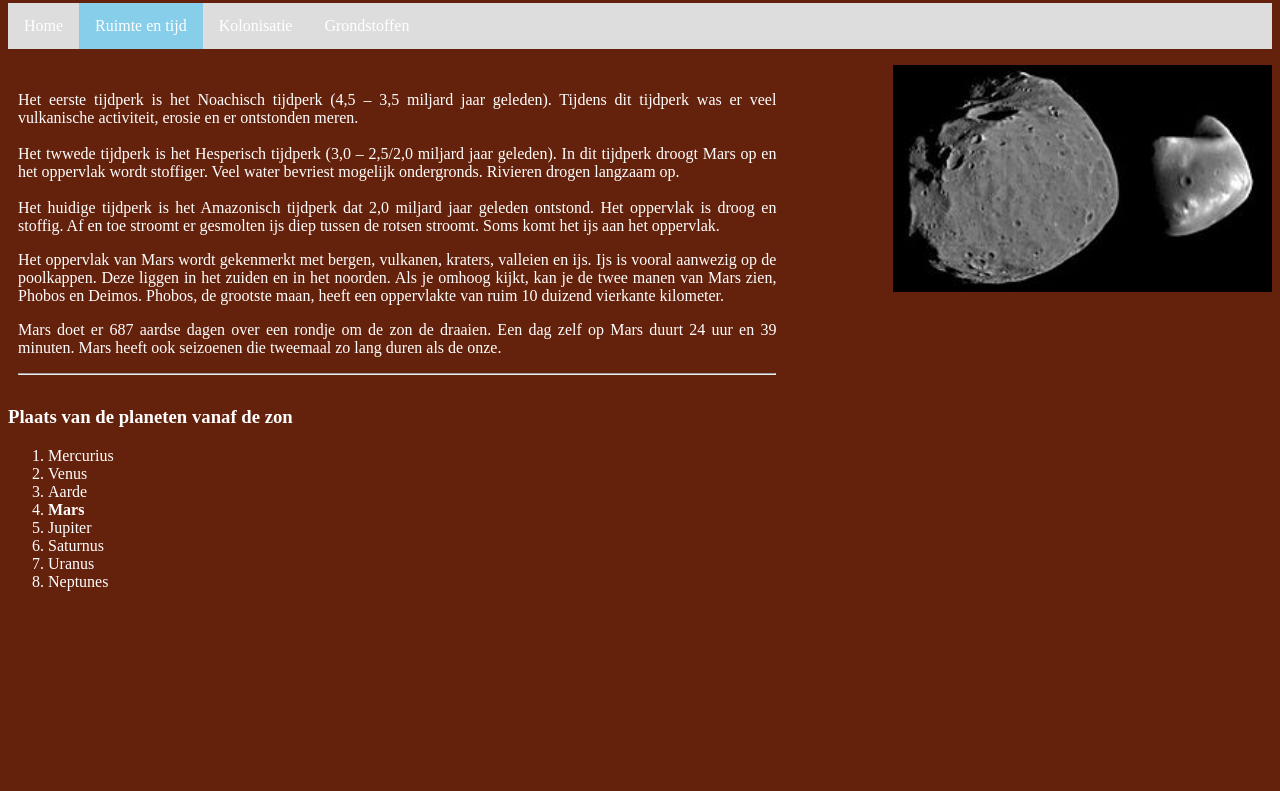
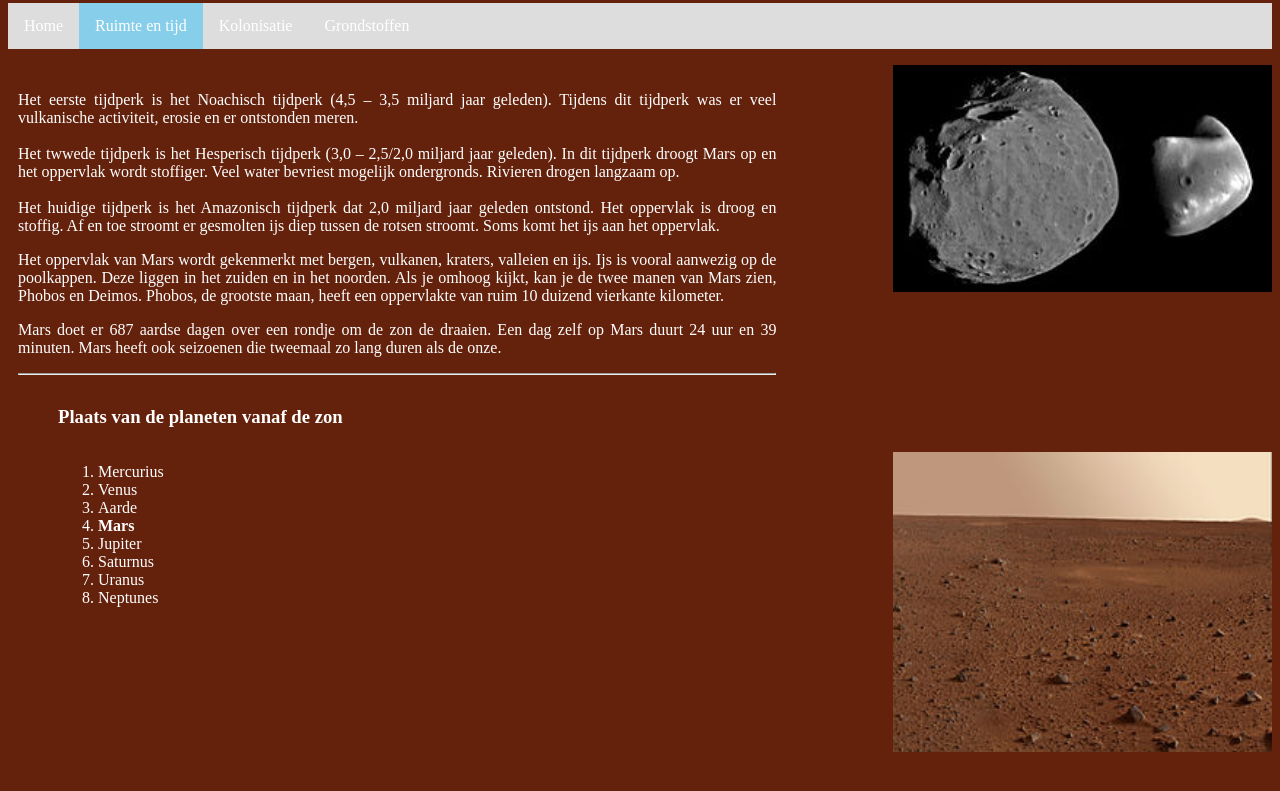
Before and after one commit to emmaus-4v/website-4vin2-Milan, a plain HTML site: page ruimteentijd.html in a window 1280 px wide. Shown: the part 79-870 px from the top of the page. Before the commit the page ends 821 px from the top, so only its background shows below. Drawn offline with Linux system fonts and the light colour scheme.

Commit message:
plaatje oppervlak

```diff
--- a/ruimteentijd.html
+++ b/ruimteentijd.html
@@ -48,9 +48,9 @@
             <li>Uranus</li>
             <Li>Neptunes</Li>
 
-           </ol>
-           <img src="">
-           </div>
+           </ol></div>
+           <div width="40%"><img  id="oppervlak"src="Oppervlak Mars.jpg"></div>
+
 
 
 
--- a/style.css
+++ b/style.css
@@ -32,12 +32,24 @@ color:white;
 #manen {
     float: right;
     width: 30%;
+    margin-bottom: 5px;
 }
 footer{
     margin-bottom: 3px;
 }
 #plek-planeten {
     clear: both;
+    margin-left: 50px;
+}
+#oppervlak {
+    float: right;
+padding-bottom: 100px;
+    width: 30%;
+    margin-top: 5px;
+    height: 300px;
+}
+ol {
+    float: left;
 }
 html, body {
     height: 100%;
```
